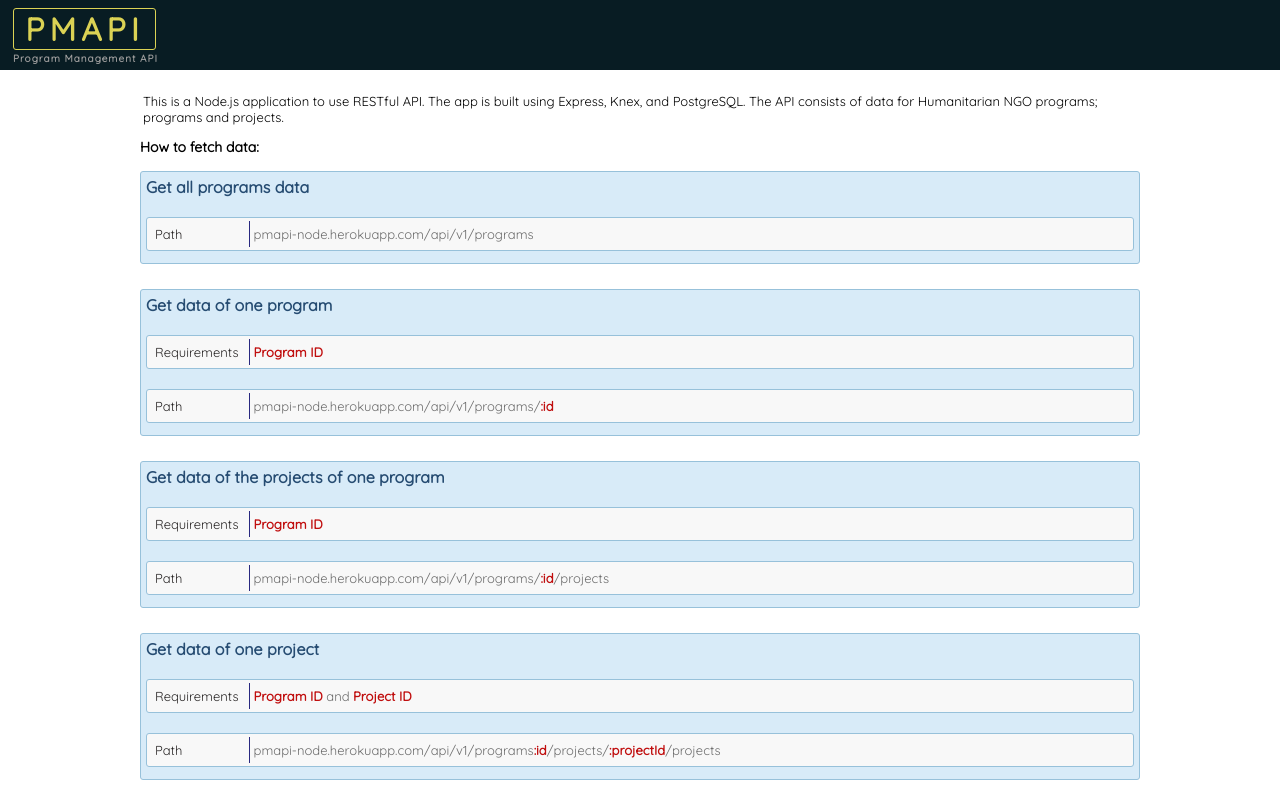
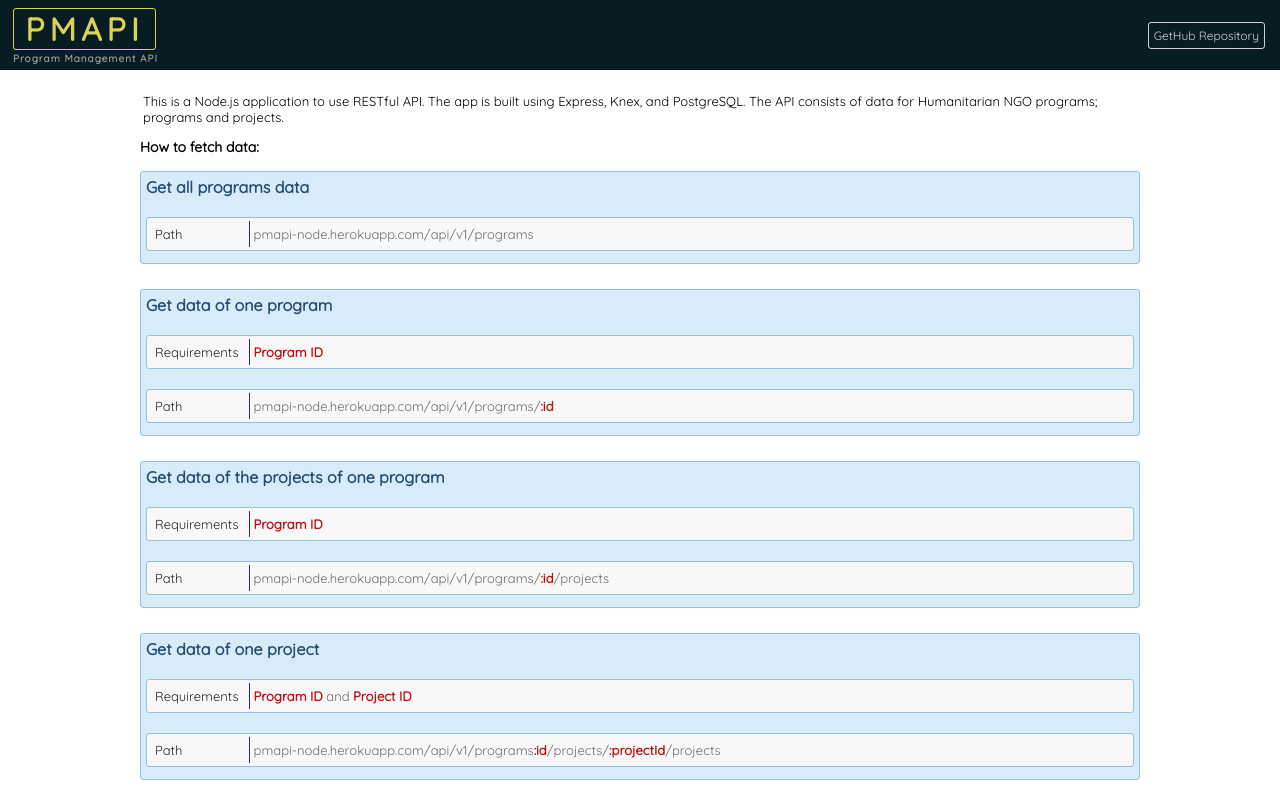
Before and after one commit to hndfaw/PMAPI, a website: page public/index.html in a window 1280 px wide. Shown: the top 800 px of the page. Drawn offline with Linux system fonts and the light colour scheme.

Commit message:
Add link to github rep

```diff
--- a/public/index.html
+++ b/public/index.html
@@ -7,8 +7,11 @@
   </head>
   <body>
     <header class="header">
-      <h1 class="logo">PMAPI</h1>
-      <h2 class="logo-second-part">Program Management API</h2>
+      <div>
+        <h1 class="logo">PMAPI</h1>
+        <h2 class="logo-second-part">Program Management API</h2>
+      </div>
+        <a class="git-hub-rep" target="_blank" href="https://github.com/hndfaw/PMAPI">GetHub Repository</a>
     </header>
     <main class="main">
       <p class="paragraph">This is a Node.js application to use RESTful API. The app is built using Express, Knex, and PostgreSQL. The API consists of data for Humanitarian NGO programs; programs and projects.</p>
@@ -84,10 +87,10 @@
       </p>
     </main>
     <footer class="footer">
-        <p class="footer-text">The website is designed by Hindreen Abdullah, Front End Engineering Student at Turing School of Software and Design</p>
+        <p class="footer-text">This website is built by Hindreen Abdullah, Front End Engineering Student at Turing School of Software and Design | August 2019</p>
         <div class="git-hub-linked-in">
-               <a class="git-hub-btn btn"  target="_blank" id="myGithub" href="https://github.com/hndfaw" >My GitHub</a>
-               <a class="linked-in-btn btn"  target="_blank" id="myGithub" href="https://www.linkedin.com/in/hndfaw/" >My LinkedIn</a>
+               <a class="git-hub-btn btn" target="_blank" href="https://github.com/hndfaw" >My GitHub</a>
+               <a class="linked-in-btn btn" target="_blank" href="https://www.linkedin.com/in/hndfaw/">My LinkedIn</a>
         </div>
     </footer>
   </body>
--- a/public/styles.css
+++ b/public/styles.css
@@ -12,6 +12,9 @@
   top: 0;
   left: 0;
   width: 100%;
+  display: flex;
+  justify-content: space-between;
+  align-items: center;
 }
 
 .main {
@@ -40,6 +43,23 @@
   font-size: 10px;
   letter-spacing: 1px;
   margin-left: 8px;
+}
+
+.git-hub-rep {
+  color: rgba(255, 255, 255, 0.808);
+  border: 1px solid rgba(255, 255, 255, 0.808);
+  border-radius: 3px;
+  padding: 5px;
+  outline: none;
+  background: none;
+  text-decoration: none;
+  margin-right: 10px;
+  font-size: 12px;
+}
+
+.git-hub-rep:hover {
+  color: rgb(8, 28, 35);
+  background: rgba(255, 255, 255, 0.924);
 }
 
 .note {
```
